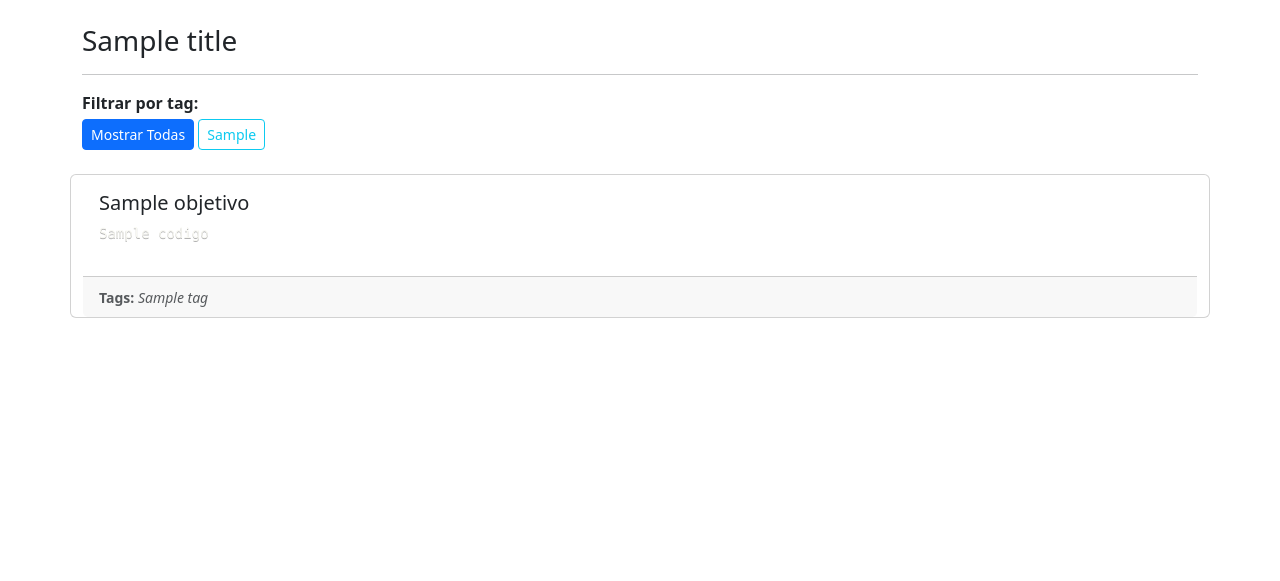
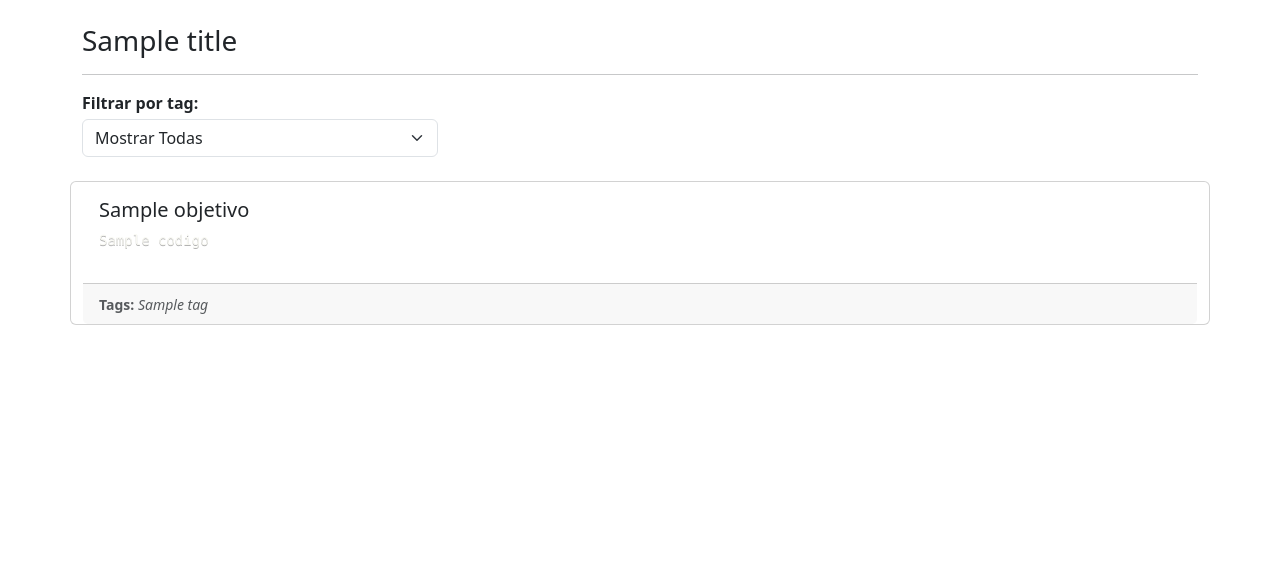
Before and after one commit to carlos-moreno/tips-portal, a Python web app: template portal/templates/index.html.j2 in a window 1280 px wide. Shown: the part 56-637 px from the top of the page. Run offline with Jinja, Linux system fonts and the light colour scheme; the template is opened without the code that fills it: most values are stand-ins (such as "Sample title", 1, 10 or a date in 2020); some libraries are stand-ins or nearby versions.

Commit message:
feat: Update select tag

```diff
--- a/portal/templates/index.html.j2
+++ b/portal/templates/index.html.j2
@@ -8,12 +8,24 @@
 
     <div class="mb-4">
         <strong>Filtrar por tag:</strong><br>
-        <a href="{{ url_for('tips.index') }}" class="btn btn-primary btn-sm mt-1">Mostrar Todas</a>
+
+        <div class="row">
+            <div class="col-md-4">
+                <select class="form-select mt-1" onchange="if(this.value) location.href=this.value;">
+
+                    <option value="{{ url_for('tips.index') }}" {% if not active_tag %}selected{% endif %}>
+                        Mostrar Todas
+                    </option>
+
                     {% for tag_item in all_tags %}
-        <a href="{{ url_for('tips.index', tag=tag_item) }}" class="btn btn-outline-info btn-sm mt-1">
+                    <option value="{{ url_for('tips.index', tag=tag_item) }}" {% if active_tag==tag_item %}selected{%
+                        endif %}>
                         {{ tag_item }}
-        </a>
+                    </option>
                     {% endfor %}
+                </select>
+            </div>
+        </div>
     </div>
 
     <div class="row">
@@ -28,7 +40,9 @@
                     <strong>Tags:</strong>
                     <em>
                         {% for t in tip.tags %}
-                            <a href="{{ url_for('tips.index', tag=t) }}" class="text-body-secondary text-decoration-none">{{ t }}</a>{% if not loop.last %}, {% endif %}
+                        <a href="{{ url_for('tips.index', tag=t) }}" class="text-body-secondary text-decoration-none">
+                            {{ t }}
+                        </a>{% if not loop.last %}, {% endif %}
                         {% endfor %}
                     </em>
                 </small>
```
Also changed, not shown: portal/views.py (+3 -13 lines). Lines whose indentation alone changed are shown as unchanged.
